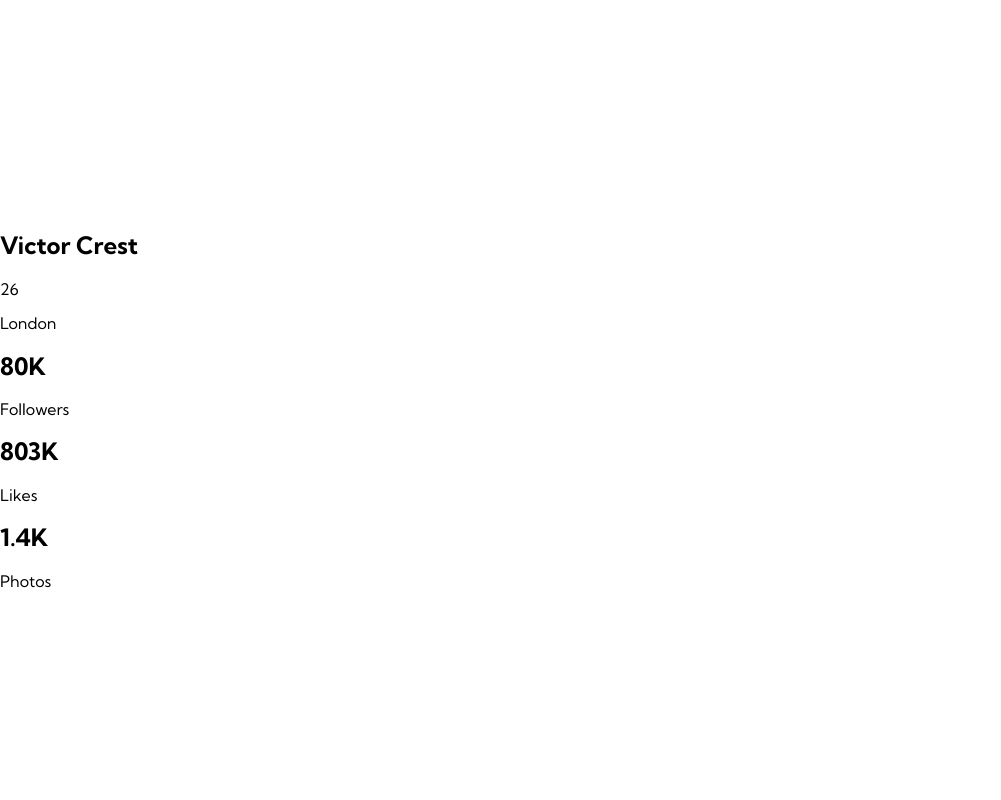
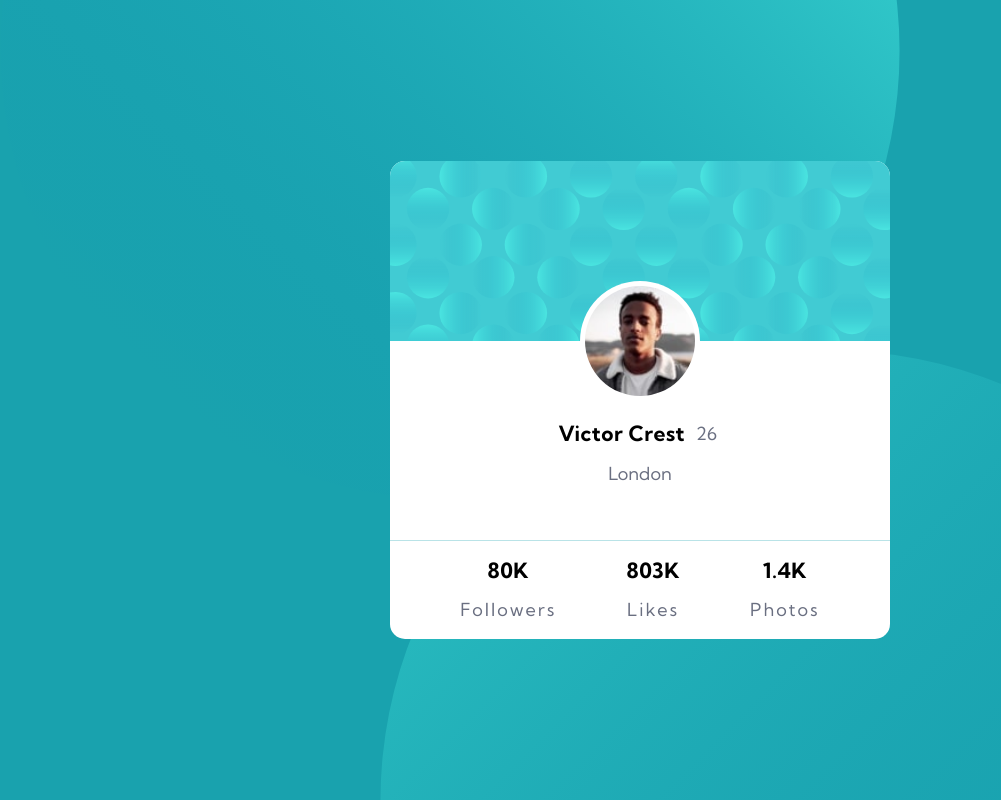
Before and after one commit to wella4life/Challenge_5_Easy, a plain HTML site: page index.html in a window 1280 px wide. Shown: the whole page, without its empty margins (0-1001 px from the left). Drawn offline with Linux system fonts and the light colour scheme.

Commit message:
Finished Desktop
.Edited html
.Finished Desktop Version
.50% Done

```diff
--- a/css/master.css
+++ b/css/master.css
@@ -24,6 +24,31 @@ body {
   display: grid;
   align-items: center;
   min-height: 100vh;
+  background-color: var(--Dark-Cyan);
+}
+body::before {
+  content: "";
+  background-image: url(../images/bg-pattern-top.svg);
+  background-size: 900px 900px;
+  width: 900px;
+  height: 900px;
+  position: absolute;
+  top: -50%;
+  left: 0;
+  z-index: -1;
+}
+body::after {
+  content: "";
+  background-image: url(../images/bg-pattern-bottom.svg);
+  background-size: 900px 900px;
+  width: 900px;
+  height: 900px;
+  bottom: 0;
+  right: 0;
+  position: absolute;
+  z-index: -1;
+  overflow-y: hidden;
+  max-height: 450px;
 }
 a {
   text-decoration: none;
@@ -57,27 +82,100 @@ ul {
 /*--------------------------------------------------------  End Global Rules */
 /*--------------------------------------------------------------  Start Code */
 .container {
+  margin-left: auto;
+  margin-right: auto;
+  width: 500px;
+  background-color: white;
+  border-radius: 15px;
 }
 .container .top {
+  background-image: url(../images/bg-pattern-card.svg);
+  background-size: cover;
+  border-top-right-radius: 15px;
+  border-top-left-radius: 15px;
+  height: 180px;
 }
 .container .top .image {
+  position: relative;
+  width: 500px;
+  height: 180px;
 }
 .container .top .image img {
+  position: absolute;
+  bottom: -55px;
+  right: calc(50% - 55px);
+  border-radius: 50%;
+  width: 110px;
+  height: 110px;
+}
+.container .top .image::before {
+  content: "";
+  width: 120px;
+  height: 120px;
+  background-color: white;
+  position: absolute;
+  bottom: -60px;
+  right: calc(50% - 60px);
+  border-radius: 50%;
 }
 .container .middle {
+  display: flex;
+  flex-direction: column;
+  align-items: center;
+  justify-content: center;
+  height: 150px;
+  position: relative;
+  margin-bottom: 50px;
+}
+.container .middle::after {
+  content: "";
+  width: 100%;
+  position: absolute;
+  bottom: -50px;
+  height: 1px;
+  background-color: var(--Dark-Cyan);
+  opacity: 30%;
 }
 .container .middle h2 {
+  position: absolute;
+  font-size: 21px;
+  font-weight: bold;
+  right: calc(50% - 45px);
+  top: calc(50% - 12px);
+  letter-spacing: 0.5px;
 }
 .container .middle span {
+  position: absolute;
+  font-size: var(--Font-Size);
+  right: calc(50% - 77px);
+  top: calc(50% + 8px);
+  color: var(--Dark-Grayish-Blue);
 }
 .container .middle p {
+  position: absolute;
+  font-size: var(--Font-Size);
+  top: calc(50% + 30px);
+  color: var(--Dark-Grayish-Blue);
 }
 .container .bottom {
+  display: grid;
+  grid-template-columns: auto auto auto;
+  justify-content: space-evenly;
+  align-items: center;
 }
 .container .bottom .box {
+  text-align: center;
+  border-bottom-right-radius: 15px;
+  border-bottom-left-radius: 15px;
 }
 .container .bottom .box h2 {
+  font-size: 21px;
+  font-weight: bold;
+  letter-spacing: 0.5px;
 }
 .container .bottom .box p {
+  font-size: var(--Font-Size);
+  color: var(--Dark-Grayish-Blue);
+  letter-spacing: 2px;
 }
 /*----------------------------------------------------------------  End Code */
--- a/index.html
+++ b/index.html
@@ -23,7 +23,8 @@
     <div class="container">
       <div class="top">
         <div class="image">
-          <img src="" alt="" />
+          <img src="images/image-victor.jpg" alt="" />
+        </div>
       </div>
       <div class="middle">
         <h2>Victor Crest</h2>
@@ -45,6 +46,5 @@
         </div>
       </div>
     </div>
-    </div>
   </body>
 </html>
```
Lines whose indentation alone changed are shown as unchanged.
